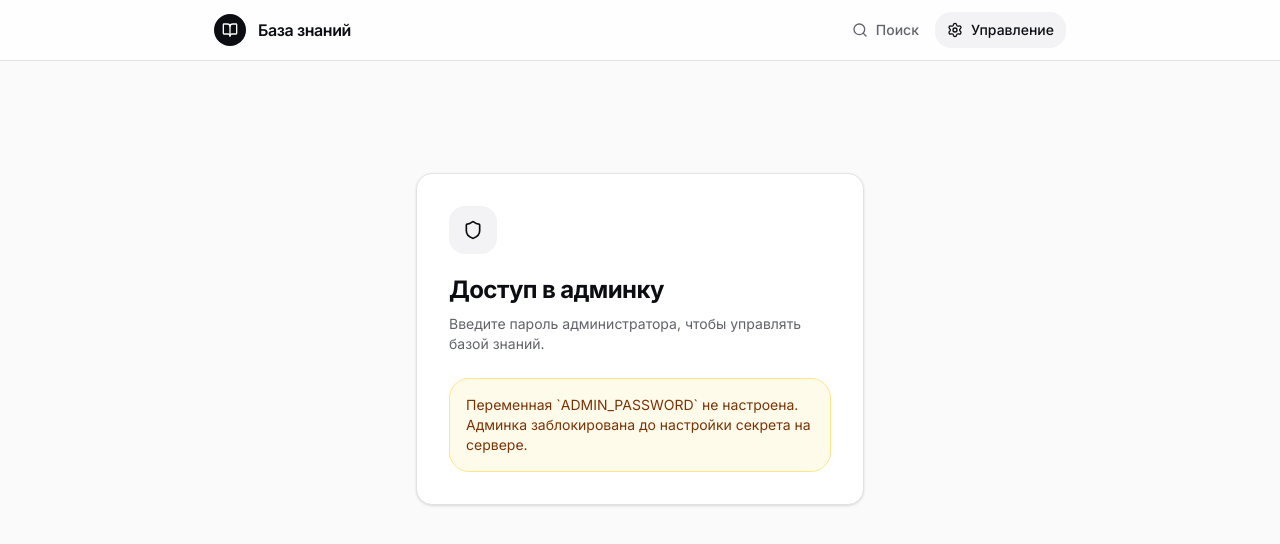
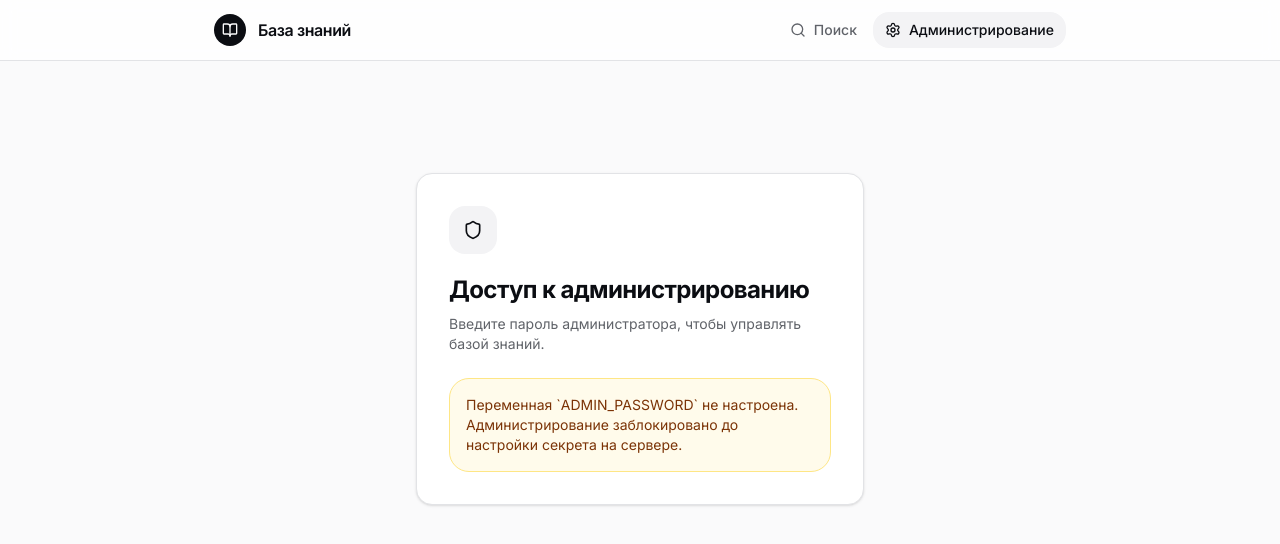
Before and after one commit to NotAfanasev/semantic-search-ui, a Next.js app: page /admin in a window 1280 px wide. Shown: the top 544 px of the page. Built offline with nearby package versions, Linux system fonts and the light colour scheme.

Commit message:
chore: rename admin UI labels

```diff
--- a/components/admin-login.tsx
+++ b/components/admin-login.tsx
@@ -39,7 +39,7 @@ export function AdminLogin({ configured }: AdminLoginProps) {
           <Shield className="h-5 w-5 text-foreground" />
         </div>
         <h1 className="text-2xl font-bold text-foreground tracking-tight mb-2">
-          Доступ в админку
+          Доступ к администрированию
         </h1>
         <p className="text-sm text-muted-foreground mb-6">
           Введите пароль администратора, чтобы управлять базой знаний.
@@ -61,7 +61,7 @@ export function AdminLogin({ configured }: AdminLoginProps) {
           </form>
         ) : (
           <div className="rounded-xl border border-amber-200 bg-amber-50 text-amber-900 p-4 text-sm">
-            Переменная `ADMIN_PASSWORD` не настроена. Админка заблокирована до настройки
+            Переменная `ADMIN_PASSWORD` не настроена. Администрирование заблокировано до настройки
             секрета на сервере.
           </div>
         )}
--- a/components/header.tsx
+++ b/components/header.tsx
@@ -12,10 +12,7 @@ export function Header() {
   return (
     <header className="w-full border-b border-border bg-card/80 backdrop-blur-sm sticky top-0 z-10">
       <div className="max-w-[900px] mx-auto px-6 py-3 flex items-center justify-between">
-        <Link
-          href="/"
-          className="flex items-center gap-3 transition-opacity hover:opacity-80"
-        >
+        <Link href="/" className="flex items-center gap-3 transition-opacity hover:opacity-80">
           <div className="flex items-center justify-center w-8 h-8 rounded-lg bg-primary">
             <BookOpen className="h-4 w-4 text-primary-foreground" />
           </div>
@@ -47,7 +44,7 @@ export function Header() {
             )}
           >
             <Settings className="h-4 w-4" />
-            <span className="hidden sm:inline">Управление</span>
+            <span className="hidden sm:inline">Администрирование</span>
           </Link>
         </nav>
       </div>
```
